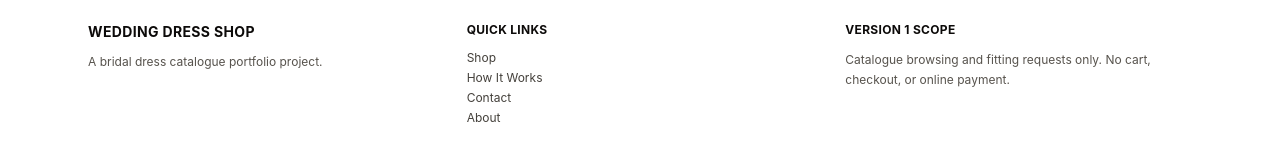
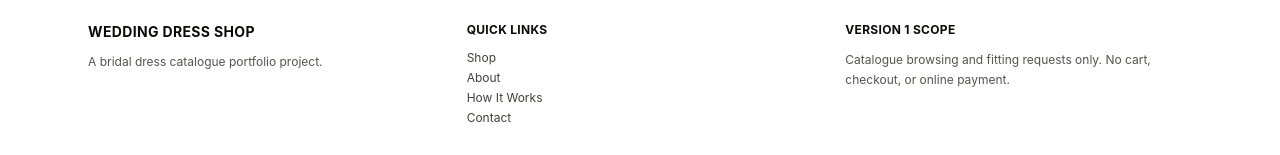
Before and after one commit to wyangy/wedding-dress-shop, a React (Vite) app: page / in a window 1280 px wide. Shown: the part 1812-1967 px from the top of the page. Built offline with nearby package versions, Linux system fonts and the light colour scheme.

Commit message:
Update footer navigation links

```diff
--- a/src/components/layout/Footer.tsx
+++ b/src/components/layout/Footer.tsx
@@ -1,3 +1,5 @@
+import { Link } from "react-router";
+
 function Footer() {
   return (
     <footer className="border-t border-stone-200 bg-white">
@@ -18,10 +20,15 @@ function Footer() {
           </h3>
 
           <div className="mt-3 flex flex-col gap-1 text-xs text-stone-700">
-            <a href="/shop">Shop</a>
-            <a href="#how-it-works">How It Works</a>
-            <a href="#contact">Contact</a>
-            <a href="#about">About</a>
+            <Link to="/shop">Shop</Link>
+
+            <Link to={{ pathname: "/", hash: "#about" }}>About</Link>
+
+            <Link to={{ pathname: "/", hash: "#how-it-works" }}>
+              How It Works
+            </Link>
+
+            <Link to={{ pathname: "/", hash: "#contact" }}>Contact</Link>
           </div>
         </div>
 
```
